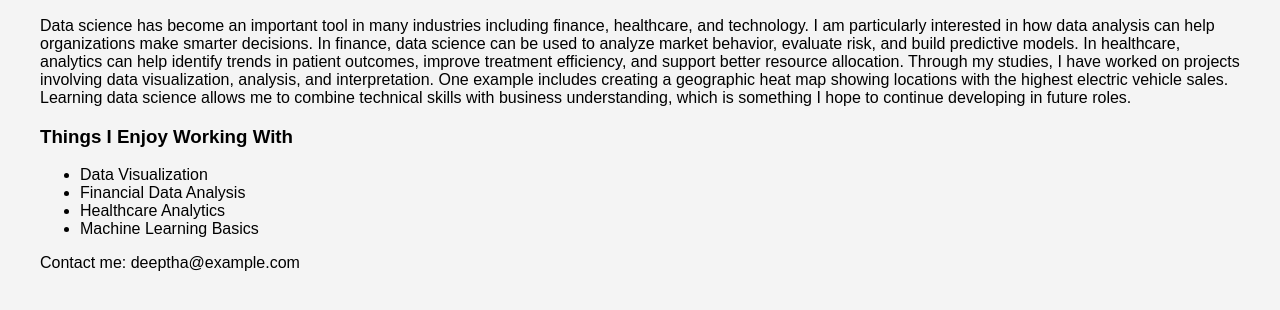
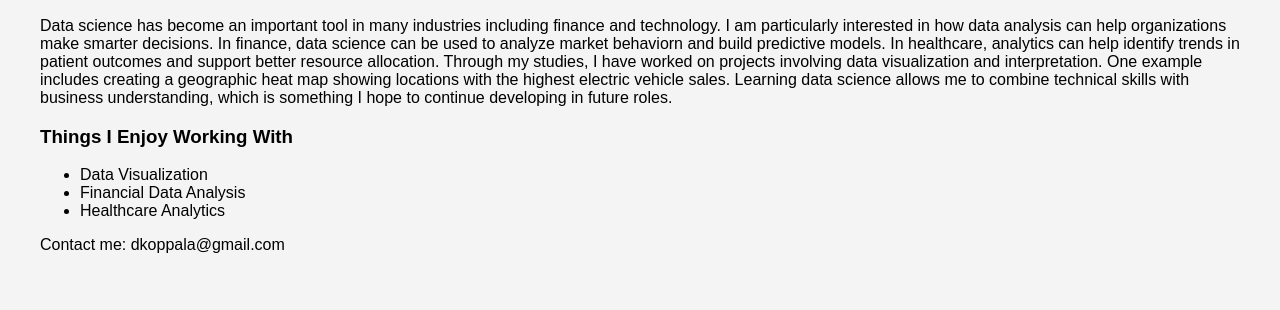
Before and after one commit to dkoppala-pixel/ds-website, a plain HTML site: page about.html in a window 1280 px wide. Shown: the part 364-674 px from the top of the page. Drawn offline with Linux system fonts and the light colour scheme.

Commit message:
Update about.html

```diff
--- a/about.html
+++ b/about.html
@@ -15,21 +15,17 @@
 
 <h2>My Interests in Data Science</h2>
 
-<img src="https://images.unsplash.com/photo-1573865526739-10659fec78a5?w=600&auto=format&fit=crop&q=60&ixlib=rb-4.1.0&ixid=M3wxMjA3fDB8MHxzZWFyY2h8M3x8Y2F0fGVufDB8fDB8fHww"
-alt="Cat" width="400">
+<img src="https://images.unsplash.com/photo-1551024506-0bccd828d307?w=600&auto=format&fit=crop&q=60&ixlib=rb-4.1.0&ixid=M3wxMjA3fDB8MHxzZWFyY2h8M3x8ZGVzc2VydHxlbnwwfHwwfHx8MA%3D%3D" alt="Dessert" width="400">
 
 <p>
-Data science has become an important tool in many industries including finance,
-healthcare, and technology. I am particularly interested in how data analysis can
+Data science has become an important tool in many industries including finance and technology. I am particularly interested in how data analysis can
 help organizations make smarter decisions.
 
-In finance, data science can be used to analyze market behavior, evaluate risk,
-and build predictive models. In healthcare, analytics can help identify trends
-in patient outcomes, improve treatment efficiency, and support better resource
+In finance, data science can be used to analyze market behaviorn and build predictive models. In healthcare, analytics can help identify trends
+in patient outcomes and support better resource
 allocation.
 
-Through my studies, I have worked on projects involving data visualization,
-analysis, and interpretation. One example includes creating a geographic heat map
+Through my studies, I have worked on projects involving data visualization and interpretation. One example includes creating a geographic heat map
 showing locations with the highest electric vehicle sales.
 
 Learning data science allows me to combine technical skills with business
@@ -42,10 +38,9 @@ understanding, which is something I hope to continue developing in future roles.
 <li>Data Visualization</li>
 <li>Financial Data Analysis</li>
 <li>Healthcare Analytics</li>
-<li>Machine Learning Basics</li>
 </ul>
 
-<p>Contact me: deeptha@example.com</p>
+<p>Contact me: dkoppala@gmail.com</p>
 
 </body>
 </html>
```
